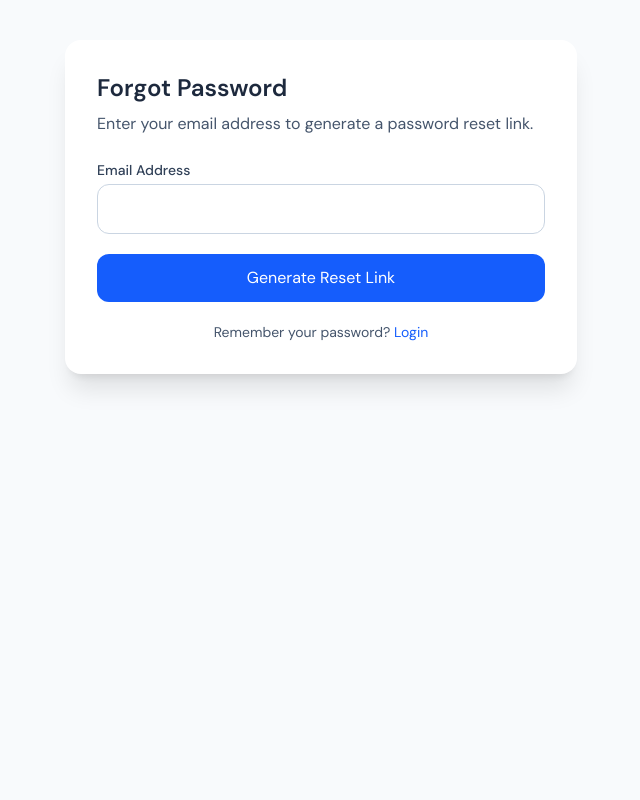
After one commit to Falsettooppa/adaptive-campus-quiz-system, a Flask app: page /forgot-password in a window 1280 px wide. The commit adds this page. Shown: the whole page, without its empty margins (319-959 px from the left). Run offline with Flask 3, Linux system fonts and the light colour scheme; style sheets or scripts are compiled from the project's sources.

Commit message:
Add email password reset

```diff
--- a/app/auth.py
+++ b/app/auth.py
@@ -2,8 +2,32 @@ from flask import Blueprint, render_template, request, redirect, url_for, flash,
 from werkzeug.security import generate_password_hash, check_password_hash
 from functools import wraps
 from app.db import get_db
+from itsdangerous import URLSafeTimedSerializer, SignatureExpired, BadSignature
+from flask import current_app
+
 
 auth = Blueprint("auth", __name__)
+def get_serializer():
+    return URLSafeTimedSerializer(current_app.config["SECRET_KEY"])
+
+
+def generate_reset_token(email):
+    serializer = get_serializer()
+    return serializer.dumps(email, salt="password-reset-salt")
+
+
+def verify_reset_token(token, max_age=1800):
+    serializer = get_serializer()
+
+    try:
+        email = serializer.loads(
+            token,
+            salt="password-reset-salt",
+            max_age=max_age
+        )
+        return email
+    except (SignatureExpired, BadSignature):
+        return None
 
 
 def login_required(role=None):
@@ -141,6 +165,67 @@ def login():
         return redirect(url_for("auth.login"))
 
     return render_template("auth/login.html")
+@auth.route("/forgot-password", methods=["GET", "POST"])
+def forgot_password():
+    if request.method == "POST":
+        db = get_db()
+
+        email = request.form.get("email", "").strip().lower()
+        user = db.users.find_one({"email": email})
+
+        if not user:
+            flash("If this email exists, a reset link will be provided.", "success")
+            return redirect(url_for("auth.login"))
+
+        token = generate_reset_token(email)
+        reset_link = url_for("auth.reset_password", token=token, _external=True)
+
+        return render_template(
+            "auth/reset_link.html",
+            reset_link=reset_link
+        )
+
+    return render_template("auth/forgot_password.html")
+
+
+@auth.route("/reset-password/<token>", methods=["GET", "POST"])
+def reset_password(token):
+    email = verify_reset_token(token)
+
+    if not email:
+        flash("Password reset link is invalid or has expired.", "error")
+        return redirect(url_for("auth.forgot_password"))
+
+    if request.method == "POST":
+        db = get_db()
+
+        password = request.form.get("password", "").strip()
+        confirm_password = request.form.get("confirm_password", "").strip()
+
+        if not password or not confirm_password:
+            flash("Both password fields are required.", "error")
+            return redirect(url_for("auth.reset_password", token=token))
+
+        if password != confirm_password:
+            flash("Passwords do not match.", "error")
+            return redirect(url_for("auth.reset_password", token=token))
+
+        db.users.update_one(
+            {"email": email},
+            {"$set": {"password_hash": generate_password_hash(password)}}
+        )
+
+        db.notifications.insert_one({
+            "user_id": str(db.users.find_one({"email": email})["_id"]),
+            "title": "Password Updated",
+            "message": "Your password was changed successfully.",
+            "is_read": False
+        })
+
+        flash("Password reset successful. Please log in.", "success")
+        return redirect(url_for("auth.login"))
+
+    return render_template("auth/reset_password.html")
 
 
 @auth.route("/logout")
--- /dev/null
+++ b/app/templates/auth/forgot_password.html
@@ -0,0 +1,29 @@
+{% extends "base.html" %}
+
+{% block title %}Forgot Password{% endblock %}
+
+{% block content %}
+<div class="max-w-lg mx-auto bg-white rounded-2xl shadow-xl p-8">
+  <h1 class="text-2xl font-bold text-slate-800 mb-2">Forgot Password</h1>
+  <p class="text-slate-600 mb-6">
+    Enter your email address to generate a password reset link.
+  </p>
+
+  <form method="POST" class="space-y-5">
+    <div>
+      <label class="block text-sm font-medium text-slate-700 mb-1">Email Address</label>
+      <input type="email" name="email" required
+             class="w-full border border-slate-300 rounded-xl px-4 py-3 focus:outline-none focus:ring-2 focus:ring-blue-500">
+    </div>
+
+    <button type="submit" class="w-full bg-blue-600 text-white py-3 rounded-xl hover:bg-blue-700">
+      Generate Reset Link
+    </button>
+
+    <p class="text-sm text-center text-slate-600">
+      Remember your password?
+      <a href="{{ url_for('auth.login') }}" class="text-blue-600 hover:underline">Login</a>
+    </p>
+  </form>
+</div>
+{% endblock %}
--- a/app/templates/auth/login.html
+++ b/app/templates/auth/login.html
@@ -22,6 +22,11 @@
         <label class="block text-sm font-medium text-slate-700 mb-1">Password</label>
         <input type="password" name="password" class="w-full border border-slate-300 rounded-xl px-4 py-3 focus:outline-none focus:ring-2 focus:ring-blue-500">
       </div>
+      <div class="text-right">
+  <a href="{{ url_for('auth.forgot_password') }}" class="text-sm text-blue-600 hover:underline">
+    Forgot password?
+  </a>
+</div>
 
       <button type="submit" class="w-full bg-blue-600 text-white py-3 rounded-xl hover:bg-blue-700">
         Login
```
Also changed, not shown: app/templates/auth/reset_link.html (added, +22 -0 lines), app/templates/auth/reset_password.html (added, +30 -0 lines).
